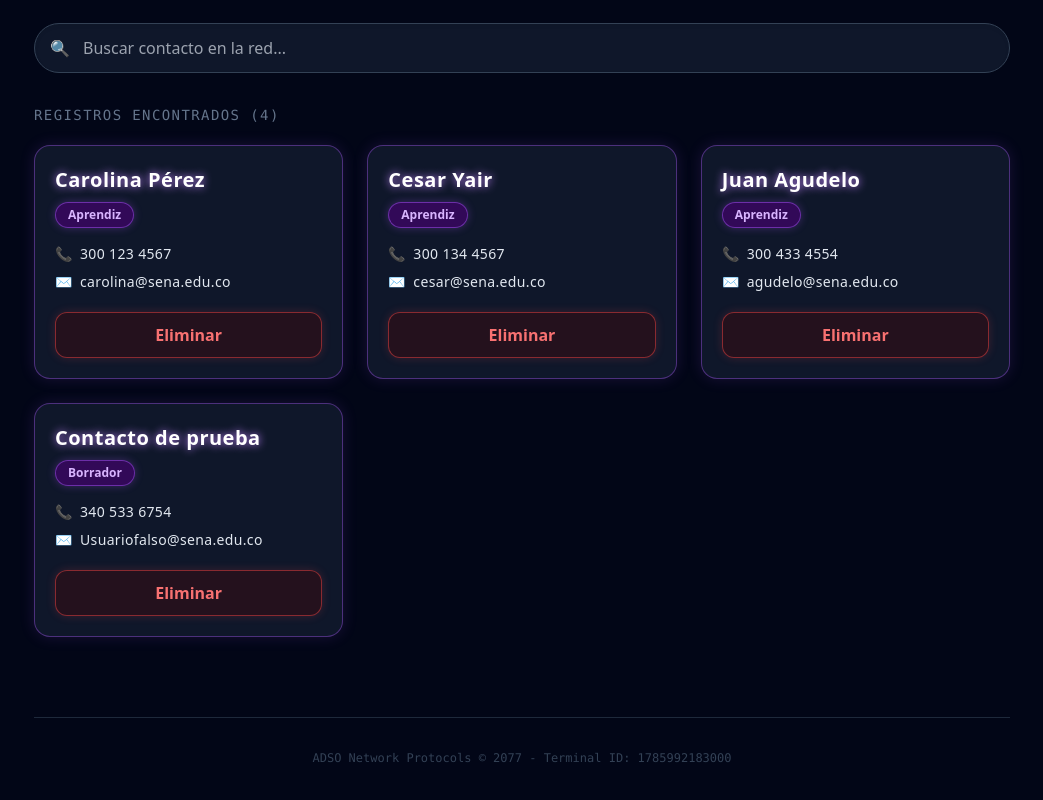
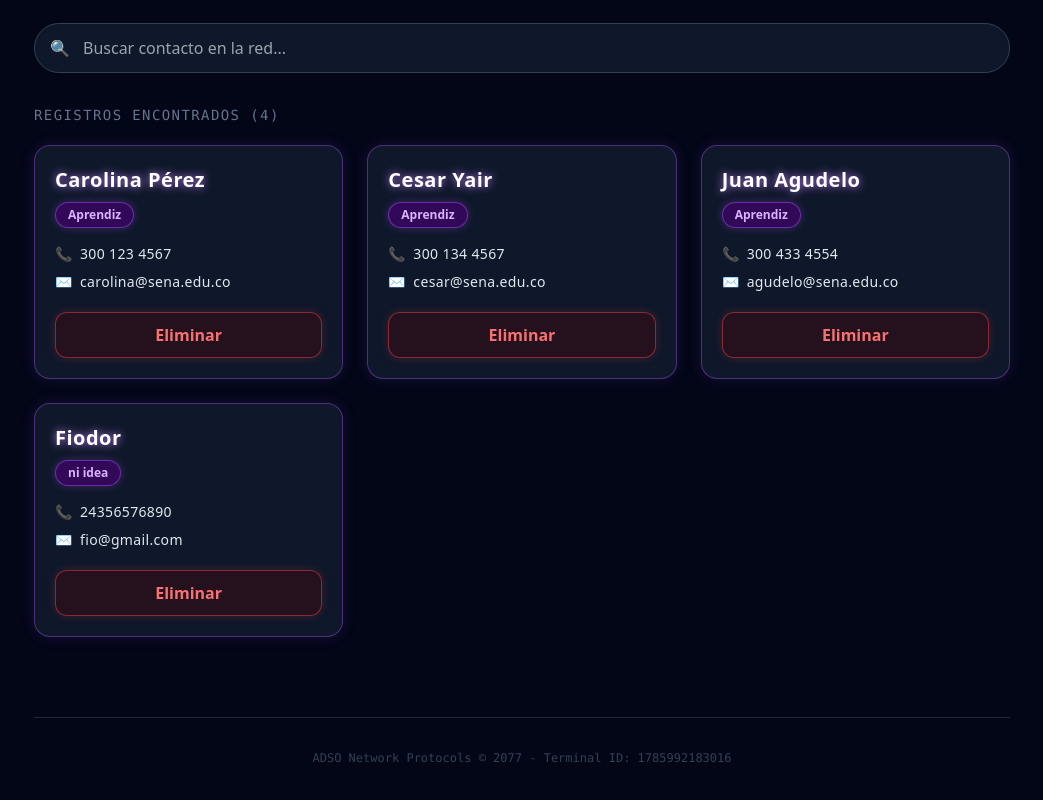
Before and after one commit to cgarces462-commits/Repositorio-React, a React (Vite) app in the folder LocalStorage/: page / in a window 1280 px wide. Shown: the part 676-1476 px from the top of the page, without its empty margins (118-1161 px from the left). Built offline with nearby package versions, Linux system fonts and the light colour scheme; data requests are answered from the project's data file.

Commit message:
Clase_8_Agenda_ADSO_v6_Validaciones_UX

```diff
--- /dev/null
+++ b/LocalStorage/db.json
@@ -0,0 +1,33 @@
+{
+  "contactos": [
+    {
+      "id": "1",
+      "nombre": "Carolina Pérez",
+      "telefono": "300 123 4567",
+      "correo": "carolina@sena.edu.co",
+      "etiqueta": "Aprendiz"
+    },
+    {
+      "id": "2",
+      "nombre": "Cesar Yair",
+      "telefono": "300 134 4567",
+      "correo": "cesar@sena.edu.co",
+      "etiqueta": "Aprendiz"
+    },
+    {
+      "id": "3",
+      "nombre": "Juan Agudelo",
+      "telefono": "300 433 4554",
+      "correo": "agudelo@sena.edu.co",
+      "etiqueta": "Aprendiz"
+    },
+    {
+      "nombre": "Fiodor",
+      "telefono": "24356576890",
+      "correo": "fio@gmail.com",
+      "etiqueta": "ni idea",
+      "id": "uZkhSeC5spk"
+    }
+  ],
+  "$schema": "./node_modules/json-server/schema.json"
+}
--- a/LocalStorage/package.json
+++ b/LocalStorage/package.json
@@ -10,6 +10,7 @@
     "preview": "vite preview"
   },
   "dependencies": {
+    "json-server": "^1.0.0-beta.15",
     "react": "^19.2.8",
     "react-dom": "^19.2.8"
   },
--- a/LocalStorage/src/App.jsx
+++ b/LocalStorage/src/App.jsx
@@ -1,132 +1,414 @@
+import { useState, useEffect } from "react";
 
-import { useState, useEffect } from "react";
 import ContactoCard from "./components/ContactoCard";
 import FormularioContacto from "./components/FormularioContacto";
-import useLocalStorage from "./hook/LocalStorage";
 
-// Definimos los estilos de brillo neón como constantes para reutilizar
-const neonTextPurple = "text-purple-300 [text-shadow:_0_0_7px_#fff,_0_0_10px_#9333ea,_0_0_21px_#9333ea]";
-const neonBorderPurple = "border-purple-500 shadow-[0_0_15px_rgba(147,51,234,0.5)]";
-const neonTextCyan = "text-cyan-200 [text-shadow:_0_0_7px_#fff,_0_0_10px_#06b6d4,_0_0_21px_#06b6d4]";
-const neonBorderCyan = "border-cyan-400 shadow-[0_0_15px_rgba(6,182,212,0.5)]";
+// ===============================
+// CONFIGURACIÓN DE LA API
+// ===============================
+
+const API_URL = "http://localhost:3000/contactos";
+
+// ===============================
+// ESTILOS NEÓN
+// ===============================
+
+const neonTextPurple =
+  "text-purple-300 [text-shadow:0_0_7px_#fff,0_0_10px_#9333ea,0_0_21px_#9333ea]";
+
+const neonBorderPurple =
+  "border-purple-500 shadow-[0_0_15px_rgba(147,51,234,0.5)]";
+
+const neonTextCyan =
+  "text-cyan-200 [text-shadow:0_0_7px_#fff,0_0_10px_#06b6d4,0_0_21px_#06b6d4]";
+
+const neonBorderCyan =
+  "border-cyan-400 shadow-[0_0_15px_rgba(6,182,212,0.5)]";
+
+// ===============================
+// APP
+// ===============================
 
 export default function App() {
-  const [contactos, setContactos] = useLocalStorage("contactos", [
-    { id: 1, nombre: "Carolina Pérez", telefono: "300 123 4567", correo: "carolina@sena.edu.co", etiqueta: "Aprendiz" },
-    { id: 2, nombre: "Cesar Yair", telefono: "300 134 4567", correo: "cesar@sena.edu.co", etiqueta: "Aprendiz" },
-    { id: 3, nombre: "Juan Agudelo", telefono: "300 433 4554", correo: "agudelo@sena.edu.co", etiqueta: "Aprendiz" },
-    { id: 4, nombre: "Contacto de prueba", telefono: "340 533 6754", correo: "Usuariofalso@sena.edu.co", etiqueta: "Borrador" },
+
+  // =============================
+  // ESTADOS
+  // =============================
+
+  const [contactos, setContactos] = useState([]);
+
+  const [mensajeExito, setMensajeExito] = useState("");
+
+  const [error, setError] = useState("");
+
+  const [cargando, setCargando] = useState(true);
+
+  const [busqueda, setBusqueda] = useState("");
+
+  const [usuario, setUsuario] = useState("");
+
+  const [colorNeonAlt, setColorNeonAlt] = useState(false);
+
+  // =============================
+  // CARGAR CONTACTOS
+  // =============================
+
+  useEffect(() => {
+
+    const cargarContactos = async () => {
+
+      try {
+
+        setCargando(true);
+        setError("");
+
+        const respuesta = await fetch(API_URL);
+
+        if (!respuesta.ok) {
+          throw new Error("Error al cargar contactos");
+        }
+
+        const data = await respuesta.json();
+
+        setContactos(data);
+
+      } catch (error) {
+
+        console.error("Error al cargar contactos:", error);
+
+        setError(
+          "No se pudieron cargar los contactos. Verifica que el servidor esté encendido e intenta de nuevo."
+        );
+
+      } finally {
+
+        setCargando(false);
+
+      }
+    };
+
+    cargarContactos();
+
+  }, []);
+
+  // =============================
+  // TÍTULO
+  // =============================
+
+  useEffect(() => {
+
+    if (usuario.trim() !== "") {
+
+      document.title =
+        `${usuario} - Agenda ADSO (${contactos.length})`;
+
+    } else {
+
+      document.title =
+        `Agenda ADSO (${contactos.length} contactos)`;
+
+    }
+
+  }, [usuario, contactos]);
+
+  // =============================
+  // ESTILOS DINÁMICOS
+  // =============================
+
+  const currentNeonText = colorNeonAlt
+    ? neonTextCyan
+    : neonTextPurple;
+
+  const currentNeonBorder = colorNeonAlt
+    ? neonBorderCyan
+    : neonBorderPurple;
+
+  const currentBgBtn = colorNeonAlt
+    ? "bg-cyan-950 border-cyan-400 text-cyan-100 hover:bg-cyan-900"
+    : "bg-purple-950 border-purple-500 text-purple-100 hover:bg-purple-900";
+
+  // =============================
+  // AGREGAR CONTACTO
+  // =============================
+
+  const agregarContacto = async (nuevo) => {
+
+    setMensajeExito("");
+    setError("");
+
+    try {
+
+      const respuesta = await fetch(API_URL, {
+        method: "POST",
+
+        headers: {
+          "Content-Type": "application/json",
+        },
+
+        body: JSON.stringify(nuevo),
+      });
+
+      if (!respuesta.ok) {
+        throw new Error("Error al guardar contacto");
+      }
+
+      const contactoCreado = await respuesta.json();
+
+      setContactos((prev) => [
+        ...prev,
+        contactoCreado,
       ]);
 
-  const [busqueda, setBusqueda] = useState("");
-  const [usuario, setUsuario] = useState("");
-  // Neón Púrpura (false) y Cian (true)
-  const [colorNeonAlt, setColorNeonAlt] = useState(false);
+      setMensajeExito(
+        "Contacto guardado correctamente."
+      );
 
-    useEffect(() => {
-  if (usuario.trim() !== "") {
-    document.title = `${usuario} - Agenda ADSO (${contactos.length})`;
-  } else {
-    document.title = `Agenda ADSO (${contactos.length} contactos)`;
+    } catch (error) {
+
+      console.error("Error al guardar contacto:", error);
+
+      setError(
+        "No se pudo guardar el contacto. Verifica que el servidor esté encendido e intenta de nuevo."
+      );
+
+      // Importante:
+      // lanzamos nuevamente el error para que
+      // FormularioContacto sepa que falló.
+      throw error;
     }
-}, [usuario, contactos]);
-
-  // Selección dinámica de clases basadas en el estado del color con condicionales ternarios
-  const currentNeonText = colorNeonAlt ? neonTextCyan : neonTextPurple;
-  const currentNeonBorder = colorNeonAlt ? neonBorderCyan : neonBorderPurple;
-  const currentBgBtn = colorNeonAlt ? "bg-cyan-950 border-cyan-400 text-cyan-100 hover:bg-cyan-900" : "bg-purple-950 border-purple-500 text-purple-100 hover:bg-purple-900";
-
-
-
-  const agregarContacto = (nuevo) => {
-    setContactos([...contactos, { id: Date.now(), ...nuevo }]);
   };
 
-  const eliminarContacto = (id) => {
-    setContactos(contactos.filter((c) => c.id !== id));
+  // =============================
+  // ELIMINAR CONTACTO
+  // =============================
+
+  const eliminarContacto = async (id) => {
+
+    setError("");
+    setMensajeExito("");
+
+    try {
+
+      const respuesta = await fetch(
+        `${API_URL}/${id}`,
+        {
+          method: "DELETE",
+        }
+      );
+
+      if (!respuesta.ok) {
+        throw new Error("Error al eliminar contacto");
+      }
+
+      setContactos((prev) =>
+        prev.filter((c) => c.id !== id)
+      );
+
+    } catch (error) {
+
+      console.error("Error al eliminar contacto:", error);
+
+      setError(
+        "No se pudo eliminar el contacto. Verifica que el servidor esté encendido."
+      );
+
+    }
   };
 
+  // =============================
+  // BUSCAR CONTACTOS
+  // =============================
+
   const contactosFiltrados = contactos.filter((contacto) =>
-    contacto.nombre.toLowerCase().includes(busqueda.toLowerCase())
+    contacto.nombre
+      .toLowerCase()
+      .includes(busqueda.toLowerCase())
   );
 
+  // =============================
+  // INTERFAZ
+  // =============================
+
   return (
-    // Fondo base
+
     <main className="min-h-screen bg-slate-950 text-slate-300 font-sans antialiased transition-colors duration-500">
+
       <div className="max-w-5xl mx-auto px-6 py-10">
 
-        {/* Encabezado */}
+        {/* ENCABEZADO */}
+
         <div className="flex justify-between items-center mb-10 pb-4 border-b border-slate-800">
+
           <div>
-            <h1 className={`text-5xl font-extrabold tracking-tighter ${currentNeonText}`}>
+
+            <h1
+              className={`text-5xl font-extrabold tracking-tighter ${currentNeonText}`}
+            >
               Agenda ADSO v2
             </h1>
+
             <p className="text-slate-500 mt-1 font-light tracking-wide">
-              Sistema de Gestión de Contactos Futu_ristas
+              Sistema de Gestión de Contactos Futuristas
             </p>
+
           </div>
 
           <button
             onClick={() => setColorNeonAlt(!colorNeonAlt)}
             className={`border px-5 py-2 rounded-md transition-all duration-300 font-mono text-sm tracking-widest uppercase ${currentBgBtn} ${currentNeonBorder}`}
           >
-            {colorNeonAlt ? "Modo: Cian" : "Modo: Púrpura"}
+            {colorNeonAlt
+              ? "Modo: Cian"
+              : "Modo: Púrpura"}
           </button>
+
         </div>
 
-        {/* Saludo y Nombre de Usuario */}
-        <div className={`bg-slate-900/50 backdrop-blur-sm rounded-xl p-6 mb-8 border ${currentNeonBorder} transition-all duration-500`}>
-          <label className="block text-xs uppercase tracking-widest text-slate-500 mb-2 font-mono">Identificación de Usuario</label>
+        {/* USUARIO */}
+
+        <div
+          className={`bg-slate-900/50 backdrop-blur-sm rounded-xl p-6 mb-8 border ${currentNeonBorder} transition-all duration-500`}
+        >
+
+          <label className="block text-xs uppercase tracking-widest text-slate-500 mb-2 font-mono">
+            Identificación de Usuario
+          </label>
+
           <input
             type="text"
             placeholder="Ingrese credenciales de usuario..."
             value={usuario}
-            onChange={(e) => setUsuario(e.target.value)}
-            // Estilo de input oscuro con borde neón al hacer focus
-            className={`w-full bg-slate-800 border border-slate-700 text-slate-100 rounded-lg p-3 outline-none transition-all focus:ring-1 ${colorNeonAlt ? 'focus:border-cyan-400 focus:ring-cyan-400' : 'focus:border-purple-500 focus:ring-purple-500'}`}
+            onChange={(e) =>
+              setUsuario(e.target.value)
+            }
+            className={`w-full bg-slate-800 border border-slate-700 text-slate-100 rounded-lg p-3 outline-none transition-all focus:ring-1 ${
+              colorNeonAlt
+                ? "focus:border-cyan-400 focus:ring-cyan-400"
+                : "focus:border-purple-500 focus:ring-purple-500"
+            }`}
           />
 
           {usuario && (
+
             <div className="mt-5 pt-5 border-t border-slate-800">
-              <h2 className={`text-3xl font-bold tracking-tight ${currentNeonText}`}>
+
+              <h2
+                className={`text-3xl font-bold tracking-tight ${currentNeonText}`}
+              >
                 &gt; Bienvenido, {usuario}
               </h2>
+
               <p className="text-slate-400 mt-1 font-light">
                 Acceso autorizado a la base de datos de contactos.
               </p>
-            </div>
-          )}
+
             </div>
 
-        {/* Sección Formulario */}
+          )}
+
+        </div>
+
+        {/* ERROR GLOBAL */}
+
+        {error && (
+
+          <div className="mb-6 bg-red-950/50 border border-red-500 rounded-xl px-4 py-3 shadow-[0_0_15px_rgba(239,68,68,0.3)]">
+
+            <p className="text-sm font-medium text-red-400">
+              ⚠ {error}
+            </p>
+
+          </div>
+
+        )}
+
+        {/* FORMULARIO */}
+
         <section className="mb-10">
-          <h3 className="text-sm uppercase tracking-widest text-slate-500 mb-4 font-mono">Añadir Nuevo Registro</h3>
-          {/* Pasamos las clases de neón actuales al formulario para que se adapte */}
+
+          <h3 className="text-sm uppercase tracking-widest text-slate-500 mb-4 font-mono">
+            Añadir Nuevo Registro
+          </h3>
+
           <FormularioContacto
             onAgregar={agregarContacto}
-            neonStyle={{text: currentNeonText, border: currentNeonBorder, colorAlt: colorNeonAlt}}
+            neonStyle={{
+              text: currentNeonText,
+              border: currentNeonBorder,
+              colorAlt: colorNeonAlt,
+            }}
           />
+
+          {/* MENSAJE DE ÉXITO */}
+
+          {mensajeExito && (
+
+            <div className="mt-4 bg-green-950/50 border border-green-500 rounded-xl px-4 py-3 shadow-[0_0_15px_rgba(34,197,94,0.3)]">
+
+              <p className="text-sm font-medium text-green-400">
+                ✓ {mensajeExito}
+              </p>
+
+            </div>
+
+          )}
+
         </section>
 
-        {/* Buscador */}
+        {/* CARGANDO */}
+
+        {cargando ? (
+
+          <div className="text-center py-10">
+
+            <p className="text-purple-400">
+              Cargando contactos...
+            </p>
+
+          </div>
+
+        ) : (
+
+          <>
+
+            {/* BUSCADOR */}
+
             <div className="mt-12 mb-8 relative">
-          <span className="absolute left-4 top-1/2 -translate-y-1/2 text-slate-500">🔍</span>
+
+              <span className="absolute left-4 top-1/2 -translate-y-1/2 text-slate-500">
+                🔍
+              </span>
+
               <input
                 type="text"
                 placeholder="Buscar contacto en la red..."
                 value={busqueda}
-            onChange={(e) => setBusqueda(e.target.value)}
-            className={`w-full bg-slate-900 border border-slate-700 text-slate-100 rounded-full pl-12 pr-4 py-3 shadow-inner outline-none transition-all focus:ring-1 ${colorNeonAlt ? 'focus:border-cyan-400 focus:ring-cyan-400' : 'focus:border-purple-500 focus:ring-purple-500'}`}
+                onChange={(e) =>
+                  setBusqueda(e.target.value)
+                }
+                className={`w-full bg-slate-900 border border-slate-700 text-slate-100 rounded-full pl-12 pr-4 py-3 shadow-inner outline-none transition-all focus:ring-1 ${
+                  colorNeonAlt
+                    ? "focus:border-cyan-400 focus:ring-cyan-400"
+                    : "focus:border-purple-500 focus:ring-purple-500"
+                }`}
               />
+
             </div>
 
-        {/* Lista de Contactos */}
+            {/* LISTA */}
+
             <section>
-            <h3 className="text-sm uppercase tracking-widest text-slate-500 mb-5 font-mono">Registros Encontrados ({contactosFiltrados.length})</h3>
+
+              <h3 className="text-sm uppercase tracking-widest text-slate-500 mb-5 font-mono">
+                Registros Encontrados ({contactosFiltrados.length})
+              </h3>
 
               <div className="grid md:grid-cols-2 lg:grid-cols-3 gap-6">
+
                 {contactosFiltrados.length > 0 ? (
+
                   contactosFiltrados.map((c) => (
+
                     <ContactoCard
                       key={c.id}
                       id={c.id}
@@ -135,29 +417,49 @@ export default function App() {
                       correo={c.correo}
                       etiqueta={c.etiqueta}
                       onDelete={eliminarContacto}
-                    // Pasamos estilos neón a la tarjeta
-                    neonStyle={{text: currentNeonText, border: currentNeonBorder}}
+                      neonStyle={{
+                        text: currentNeonText,
+                        border: currentNeonBorder,
+                      }}
                     />
+
                   ))
+
                 ) : (
+
                   <div className="col-span-full text-center bg-slate-900 rounded-xl border border-dashed border-slate-700 p-12">
+
                     <h3 className="text-xl font-semibold text-slate-500">
                       [ ! ] Sin coincidencias
                     </h3>
+
                     <p className="text-slate-600 mt-2 font-light">
                       La búsqueda no arrojó resultados en la base de datos actual.
                     </p>
+
                   </div>
+
                 )}
+
               </div>
+
             </section>
 
-        {/* Footer decorativo */}
+          </>
+
+        )}
+
+        {/* FOOTER */}
+
         <footer className="mt-20 pt-8 border-t border-slate-800 text-center text-xs text-slate-700 font-mono">
+
           ADSO Network Protocols © 2077 - Terminal ID: {Date.now()}
+
         </footer>
+
       </div>
+
     </main>
+
   );
 }
-// este cambio es solo de prueba para poder probar el cambio de repositorio
--- a/LocalStorage/src/components/FormularioContacto.jsx
+++ b/LocalStorage/src/components/FormularioContacto.jsx
@@ -1,8 +1,11 @@
-
-
 import { useState } from "react";
 
 export default function FormularioContacto({ onAgregar }) {
+
+  // =============================
+  // ESTADOS
+  // =============================
+
   const [form, setForm] = useState({
     nombre: "",
     telefono: "",
@@ -10,39 +13,126 @@ export default function FormularioContacto({ onAgregar }) {
     etiqueta: "",
   });
 
+  const [errores, setErrores] = useState({
+    nombre: "",
+    telefono: "",
+    correo: "",
+  });
+
+  const [enviando, setEnviando] = useState(false);
+
+  // =============================
+  // CAMBIAR CAMPOS
+  // =============================
+
   const onChange = (e) => {
+
     const { name, value } = e.target;
 
     setForm((prev) => ({
       ...prev,
       [name]: value,
     }));
+
+    // Limpiar error mientras escribe
+    setErrores((prev) => ({
+      ...prev,
+      [name]: "",
+    }));
   };
 
-  const onSubmit = (e) => {
+  // =============================
+  // VALIDAR FORMULARIO
+  // =============================
+const validarFormulario = () => {
+
+  const nuevosErrores = {
+    nombre: "",
+    telefono: "",
+    correo: "",
+  };
+
+  if (!form.nombre.trim()) {
+    nuevosErrores.nombre =
+      "El nombre es obligatorio.";
+  }
+
+  if (!form.telefono.trim()) {
+    nuevosErrores.telefono =
+      "El teléfono es obligatorio.";
+  } else if (form.telefono.trim().length < 7) {
+    nuevosErrores.telefono =
+      "El teléfono debe tener mínimo 7 caracteres.";
+  }
+
+  if (!form.correo.trim()) {
+    nuevosErrores.correo =
+      "El correo es obligatorio.";
+  } else if (!form.correo.includes("@")) {
+    nuevosErrores.correo =
+      "El correo debe contener @.";
+  }
+
+  setErrores(nuevosErrores);
+
+  return (
+    !nuevosErrores.nombre &&
+    !nuevosErrores.telefono &&
+    !nuevosErrores.correo
+  );
+};
+
+  // =============================
+  // ENVIAR FORMULARIO
+  // =============================
+
+  const onSubmit = async (e) => {
+
     e.preventDefault();
 
-    if (!form.nombre.trim() || !form.telefono.trim()) {
-      alert("Completa al menos Nombre y Teléfono");
+    // Primero validamos
+    if (!validarFormulario()) {
       return;
     }
 
-    onAgregar(form);
+    // Cambia el botón a "Guardando..."
+    setEnviando(true);
 
+    try {
+
+      // Esperamos a que JSON Server guarde
+      await onAgregar(form);
+
+      // Si todo salió bien, limpiamos el formulario
       setForm({
         nombre: "",
         telefono: "",
         correo: "",
         etiqueta: "",
       });
+
+    } finally {
+
+      // Siempre vuelve a activar el botón
+      setEnviando(false);
+    }
   };
 
+  // =============================
+  // INTERFAZ
+  // =============================
+
   return (
+
     <form
       onSubmit={onSubmit}
       className="bg-slate-900/90 rounded-2xl p-6 mt-6 grid grid-cols-1 md:grid-cols-2 gap-4 border border-purple-500/30 shadow-[0_0_20px_rgba(168,85,247,0.2)] backdrop-blur-sm"
     >
+
+      {/* NOMBRE */}
+
       <div className="flex flex-col">
+
         <label className="text-xs font-semibold text-purple-300 uppercase tracking-widest mb-1.5">
           Nombre *
         </label>
@@ -55,9 +145,19 @@ export default function FormularioContacto({ onAgregar }) {
           onChange={onChange}
           className="bg-slate-950 text-white placeholder-slate-500 border border-slate-700 rounded-lg p-3 outline-none transition-all focus:border-purple-400 focus:shadow-[0_0_12px_rgba(168,85,247,0.5)]"
         />
+
+        {errores.nombre && (
+          <p className="text-xs text-red-500 mt-1">
+            {errores.nombre}
+          </p>
+        )}
+
       </div>
 
+      {/* TELÉFONO */}
+
       <div className="flex flex-col">
+
         <label className="text-xs font-semibold text-purple-300 uppercase tracking-widest mb-1.5">
           Teléfono *
         </label>
@@ -70,9 +170,19 @@ export default function FormularioContacto({ onAgregar }) {
           onChange={onChange}
           className="bg-slate-950 text-white placeholder-slate-500 border border-slate-700 rounded-lg p-3 outline-none transition-all focus:border-purple-400 focus:shadow-[0_0_12px_rgba(168,85,247,0.5)]"
         />
+
+        {errores.telefono && (
+          <p className="text-xs text-red-500 mt-1">
+            {errores.telefono}
+          </p>
+        )}
+
       </div>
 
+      {/* CORREO */}
+
       <div className="flex flex-col">
+
         <label className="text-xs font-semibold text-purple-300 uppercase tracking-widest mb-1.5">
           Correo
         </label>
@@ -85,9 +195,19 @@ export default function FormularioContacto({ onAgregar }) {
           onChange={onChange}
           className="bg-slate-950 text-white placeholder-slate-500 border border-slate-700 rounded-lg p-3 outline-none transition-all focus:border-purple-400 focus:shadow-[0_0_12px_rgba(168,85,247,0.5)]"
         />
+
+        {errores.correo && (
+          <p className="text-xs text-red-500 mt-1">
+            {errores.correo}
+          </p>
+        )}
+
       </div>
 
+      {/* ETIQUETA */}
+
       <div className="flex flex-col">
+
         <label className="text-xs font-semibold text-purple-300 uppercase tracking-widest mb-1.5">
           Etiqueta
         </label>
@@ -100,14 +220,21 @@ export default function FormularioContacto({ onAgregar }) {
           onChange={onChange}
           className="bg-slate-950 text-white placeholder-slate-500 border border-slate-700 rounded-lg p-3 outline-none transition-all focus:border-purple-400 focus:shadow-[0_0_12px_rgba(168,85,247,0.5)]"
         />
+
       </div>
+
+      {/* BOTÓN */}
 
       <button
         type="submit"
-        className="md:col-span-2 mt-2 bg-gradient-to-r from-purple-600 to-fuchsia-600 hover:from-purple-500 hover:to-fuchsia-500 text-white font-bold py-3 rounded-xl transition duration-300 shadow-[0_0_15px_rgba(192,132,252,0.4)] hover:shadow-[0_0_25px_rgba(192,132,252,0.7)] uppercase tracking-wider text-sm"
+        disabled={enviando}
+        className="md:col-span-2 mt-2 bg-gradient-to-r from-purple-600 to-fuchsia-600 hover:from-purple-500 hover:to-fuchsia-500 disabled:opacity-50 disabled:cursor-not-allowed text-white font-bold py-3 rounded-xl transition duration-300 shadow-[0_0_15px_rgba(192,132,252,0.4)] uppercase tracking-wider text-sm"
       >
-        + Agregar contacto
+        {enviando
+          ? "Guardando..."
+          : "+ Agregar contacto"}
       </button>
+
     </form>
   );
 }
```
Also changed, not shown: 1 other file (tests, documents, lock files or other folders). Lines whose indentation alone changed are shown as unchanged.
